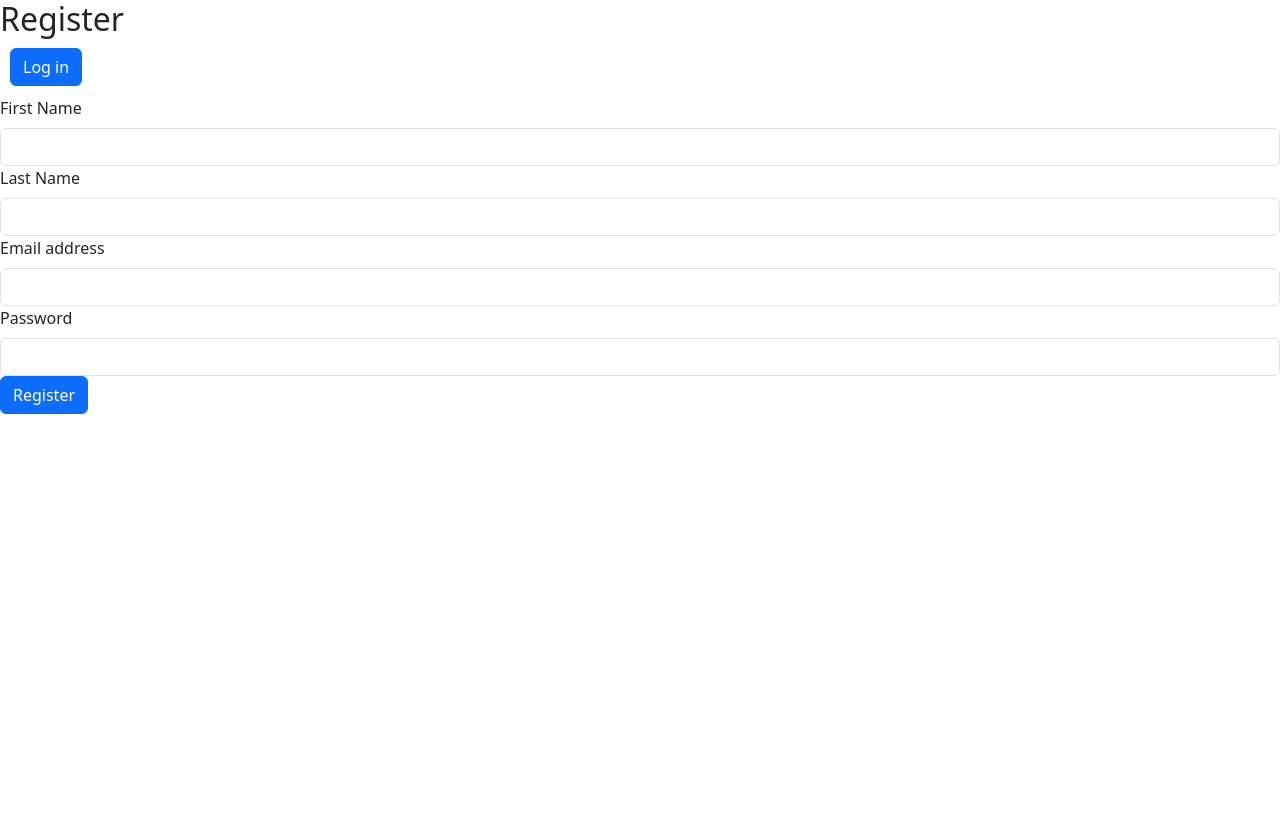
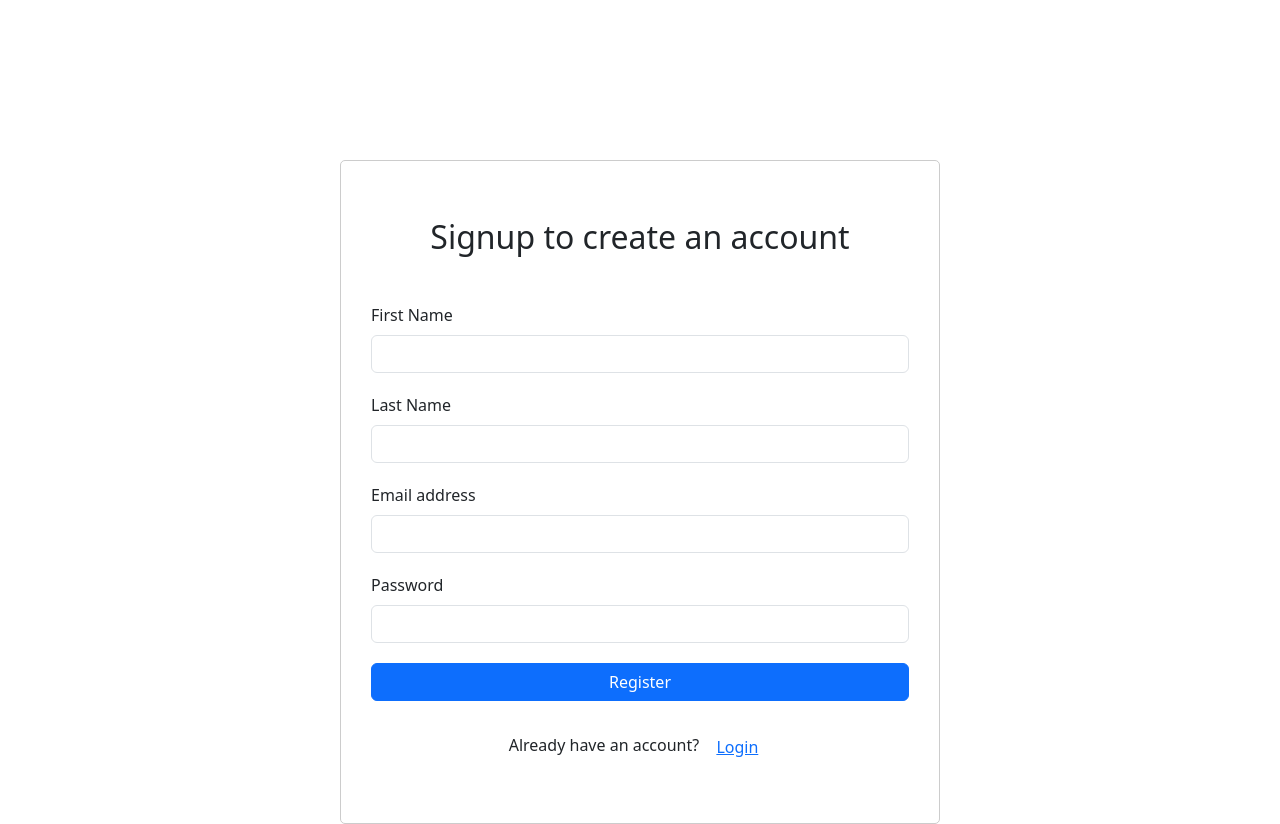
Before and after one commit to amizee/Cartoonopia, a React (Create React App) app in the folder frontend/: page /register in a window 1280 px wide. Before the commit the page ends 800 px from the top, so only its background shows below. Built offline with nearby package versions, Linux system fonts and the light colour scheme.

Commit message:
register css

```diff
--- a/frontend/src/App.js
+++ b/frontend/src/App.js
@@ -22,8 +22,7 @@ function App() {
           <Route path="/allchar/:id" element={ <Characterpage/> } />
           <Route path="/allchar/:id/edit" element={ <EditCharacter/> } />
         </Route>
-        <Route path='/' element={<Landing/>}/>
-        <Route path="/login" element={<Login/>} />
+        <Route path="/" element={<Login/>} />
         <Route path="/register" element={<Register />} />
       </Routes>
     </BrowserRouter>
--- a/frontend/src/Login.css
+++ b/frontend/src/Login.css
@@ -4,20 +4,19 @@
     padding: 50px;
     border: 1px solid #ccc;
     border-radius: 5px;
-    margin-top: 20vh; /* Adjust vertical margin to center vertically */
-    text-align: center; /* Center the content horizontally */
+    margin-top: 20vh;
 }
 
 .login-container h2 {
-    margin-bottom: 20px; /* Add space below the title */
+    margin-bottom: 20px;
 }
 
 .form-group {
-    margin-bottom: 20px; /* Add space between form groups */
+    margin-bottom: 20px;
 }
 
 .btn-login {
-    width: 100%; /* Make the button full-width */
+    width: 100%;
   }
 
 .text-center {
--- a/frontend/src/Login.js
+++ b/frontend/src/Login.js
@@ -12,6 +12,12 @@ const Login = () => {
   const onButtonClickSignup = () => {
     navigate('/register');
   };
+
+  const onButtonClickLogOut = () => {
+    localStorage.removeItem('user');
+    navigate('/');
+  };
+  const user = JSON.parse(localStorage.getItem('user'));
 
   const handleSubmit = (e) => {
     e.preventDefault();
@@ -40,8 +46,10 @@ const Login = () => {
   };
 
   return (
+    <div>
+        { !user ? (
           <div className="login-container">
-      <h2>Welcome</h2>
+            <h2 className="text-center">Welcome</h2>
             <Form onSubmit={(e) => handleSubmit(e)}>
               <Form.Group className="form-group">
                 <Form.Label>Email address</Form.Label>
@@ -69,6 +77,14 @@ const Login = () => {
               <Button variant="link" onClick={onButtonClickSignup}>Sign up for free</Button>
             </div>
           </div>
+        ) : (
+          <div className="text-center">
+            <Button variant="link" onClick={onButtonClickLogOut}>Logout</Button>
+          </div>
+
+        )}
+    </div>
+
   );
 }
 
--- /dev/null
+++ b/frontend/src/Register.css
@@ -0,0 +1,24 @@
+.register-container {
+    max-width: 600px;
+    margin: 0 auto;
+    padding: 30px;
+    border: 1px solid #ccc;
+    border-radius: 5px;
+    margin-top: 20vh; /* Adjust vertical margin to center vertically */
+  }
+
+  .register-container h2 {
+    margin-bottom: 20px; /* Add space below the title */
+  }
+
+  .form-group {
+    margin-bottom: 20px; /* Add space between form groups */
+  }
+
+  .btn-register {
+    width: 100%; /* Make the button full-width */
+  }
+
+  .text-center {
+    padding: 5%;
+  }
--- a/frontend/src/Register.js
+++ b/frontend/src/Register.js
@@ -1,20 +1,21 @@
 import React, { useState } from "react";
 import { Form, Button } from "react-bootstrap";
 import axios from "axios";
-import { useNavigate } from 'react-router-dom'
+import { useNavigate } from 'react-router-dom';
+import './Register.css'; // Import CSS file
 
 const Register = () => {
   // initial state
+  const [firstname, setFirstname] = useState("");
+  const [lastname, setLastname] = useState("");
   const [email, setEmail] = useState("");
   const [password, setPassword] = useState("");
   const [register, setRegister] = useState(false);
-  const [firstname, setFirstname] = useState("");
-  const [lastname, setLastname] = useState("");
 
-  const navigate = useNavigate()
+  const navigate = useNavigate();
 
   const onButtonClickLogin = () => {
-      navigate('/login');
+    navigate('/');
   };
 
   const handleSubmit = (e) => {
@@ -26,22 +27,20 @@ const Register = () => {
       method: "post",
       url: "http://127.0.0.1:5000/signup",
       data: {
-        "firstname" : firstname,
-        "lastname" : lastname,
-        "email" : email,
-        "password" : password
+        "firstname": firstname,
+        "lastname": lastname,
+        "email": email,
+        "password": password
       },
     };
 
     axios(config)
       .then((r) => {
-
         if (r.data.success === false) {
           window.alert("Error: " + r.data.message);
         } else if (r.status === 200) {
           setRegister(true);
         }
-
       })
       .catch((error) => {
         error = new Error();
@@ -49,20 +48,11 @@ const Register = () => {
   };
 
   return (
-    <>
-        <h2>Register</h2>
-
-        <div className={'buttonContainer'}>
-          <Button
-            className={'landingButton'}
-            onClick={onButtonClickLogin}
-          >Log in
-          </Button>
-        </div>
+    <div className="register-container">
+      <h2 className="text-center">Signup to create an account</h2>
 
       <Form onSubmit={(e) => handleSubmit(e)}>
-
-        <Form.Group>
+        <Form.Group className="form-group">
           <Form.Label>First Name</Form.Label>
           <Form.Control
             type="name"
@@ -71,7 +61,7 @@ const Register = () => {
           />
         </Form.Group>
 
-        <Form.Group>
+        <Form.Group className="form-group">
           <Form.Label>Last Name</Form.Label>
           <Form.Control
             type="name"
@@ -80,7 +70,7 @@ const Register = () => {
           />
         </Form.Group>
 
-        <Form.Group>
+        <Form.Group className="form-group">
           <Form.Label>Email address</Form.Label>
           <Form.Control
             type="email"
@@ -89,7 +79,7 @@ const Register = () => {
           />
         </Form.Group>
 
-        <Form.Group>
+        <Form.Group className="form-group">
           <Form.Label>Password</Form.Label>
           <Form.Control
             type="password"
@@ -98,17 +88,20 @@ const Register = () => {
           />
         </Form.Group>
 
-        <Button type="submit">Register</Button>
+        <Button type="submit" className="btn-register">Register</Button>
+      </Form>
 
-        {/* display success message */}
-        {register ? (
-            <p className="text-success">You Are Registered Successfully</p>
-        ) : (
-            <></>
+      {/* Display success message */}
+      {register && (
+        <p className="text-success text-center">You Are Registered Successfully</p>
       )}
-        </Form>
-    </>
+
+      <div className="text-center">
+        <span>Already have an account? </span>
+        <Button variant="link" onClick={onButtonClickLogin}>Login</Button>
+      </div>
+    </div>
   );
 }
 
-export default Register
+export default Register;
```
Lines whose indentation alone changed are shown as unchanged.
